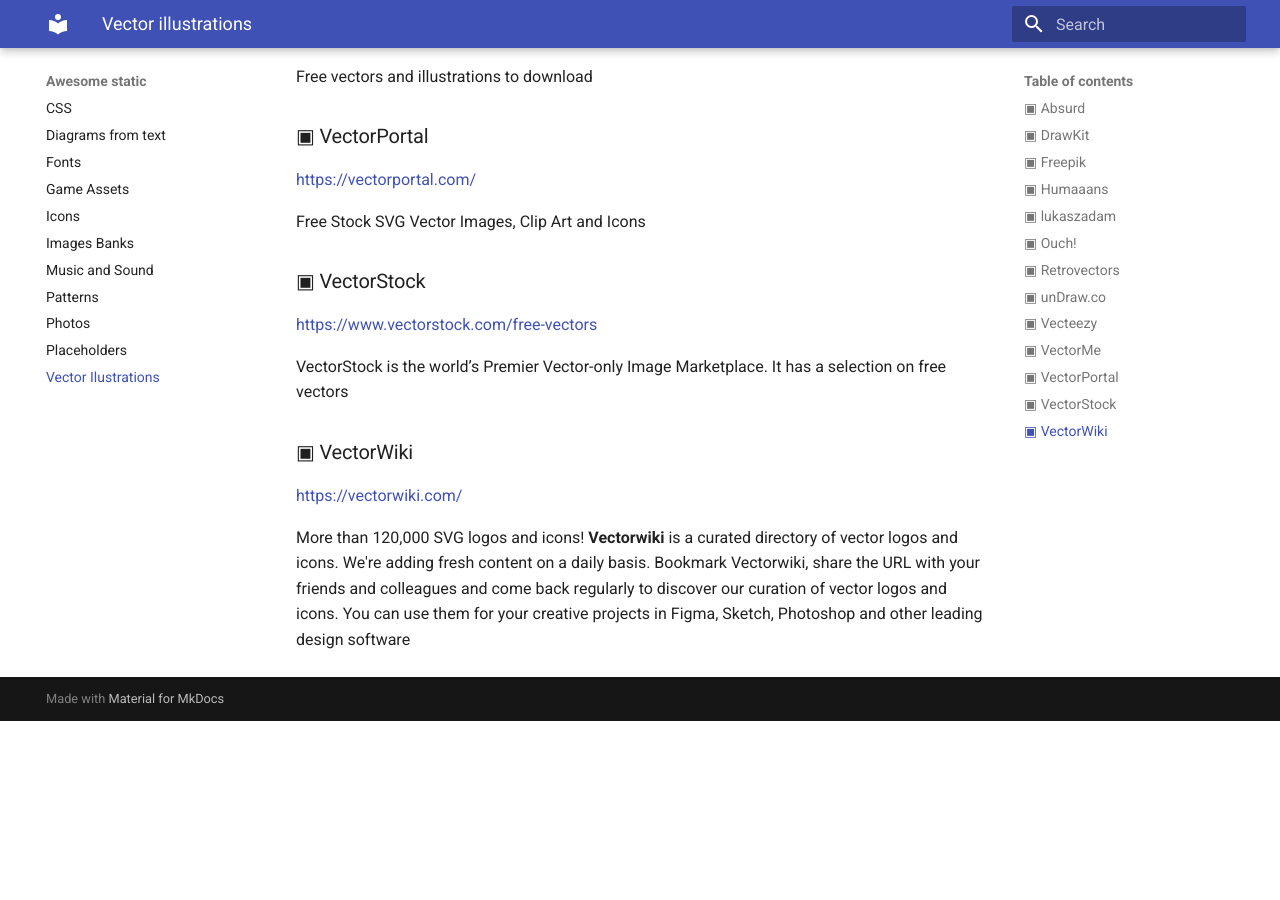
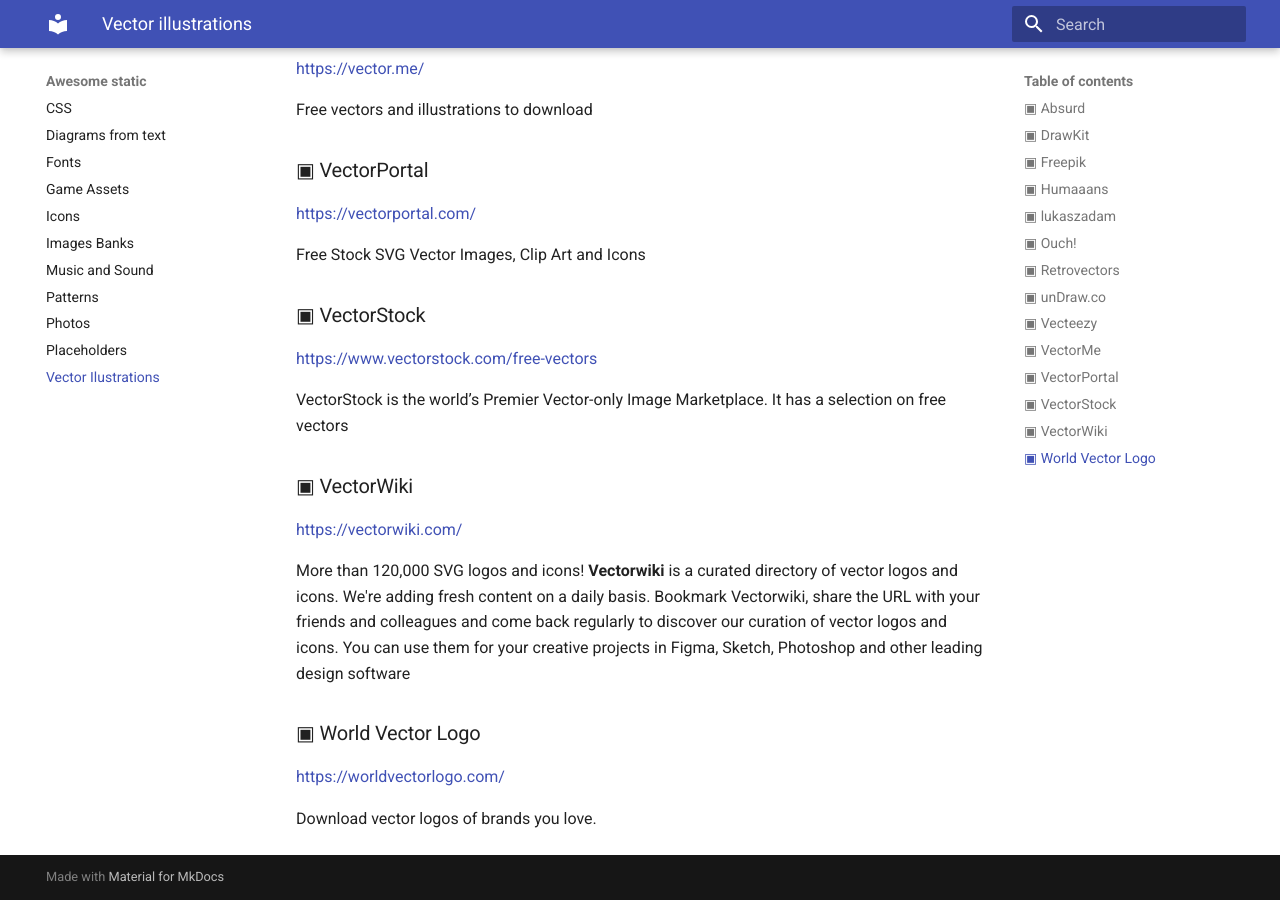
Before and after one commit to euribates/awesome-static, an MkDocs documentation site: the page built from docs/illustrations.md, in a window 1280 px wide and 900 px high, scrolled down 2355 px. Built offline with MkDocs 1.6.1 and Material for MkDocs 9.7.7, drawn with Linux system fonts in a browser that asks for light colours; before the commit the page ends 3076 px from its top, so only the background shows below that.

Commit message:
Add World Vector Logo

```diff
--- a/docs/illustrations.md
+++ b/docs/illustrations.md
@@ -106,3 +106,9 @@
 regularly to discover our curation of vector logos and icons. You can use them
 for your creative projects in Figma, Sketch, Photoshop and other leading design
 software
+
+### ▣ World Vector Logo
+
+[https://worldvectorlogo.com/](https://worldvectorlogo.com/)
+
+Download vector logos of brands you love.
```
